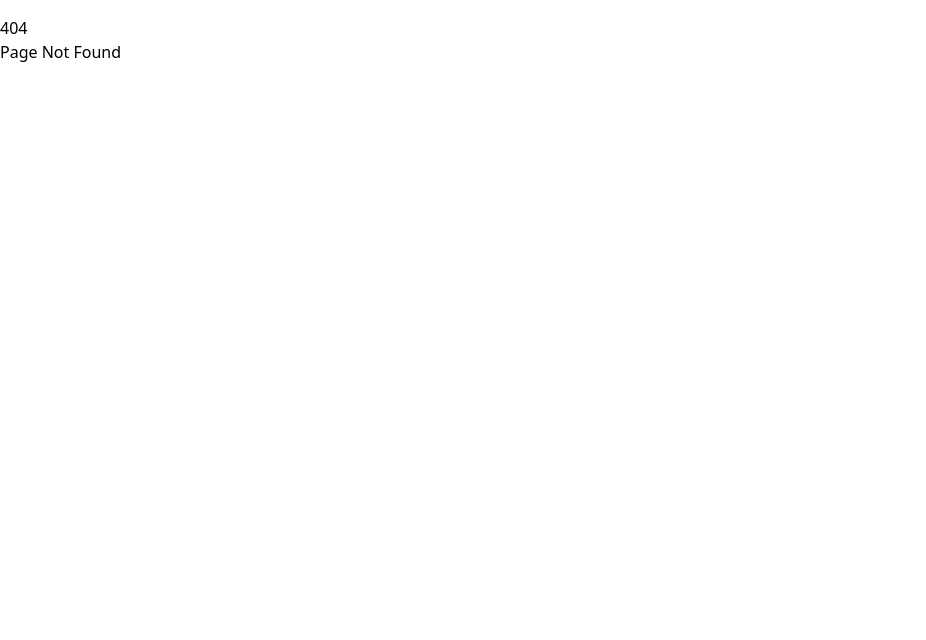
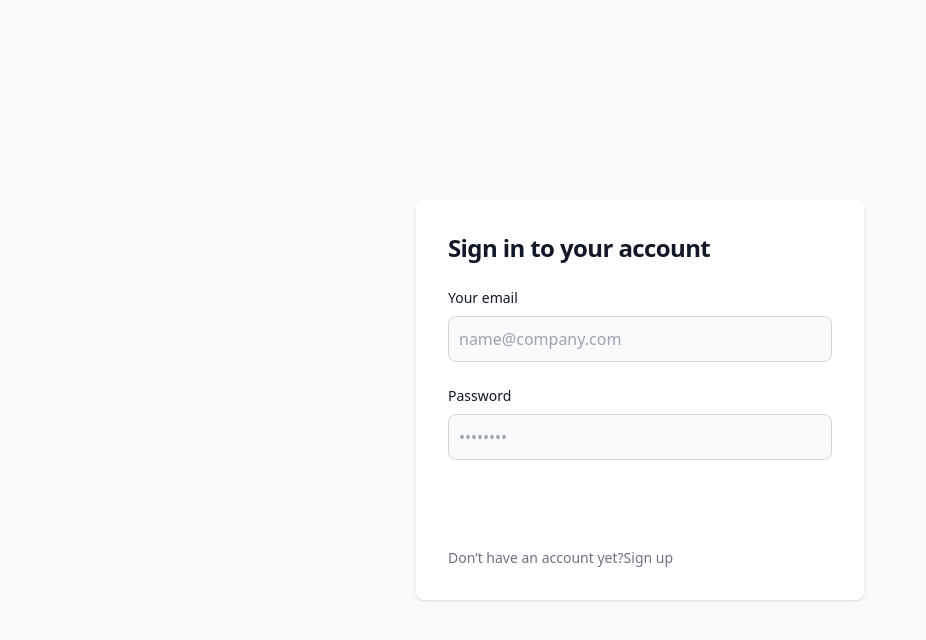
Before and after one commit to arthurduzhyy/react-blog, a React (Vite) app: page /login in a window 1280 px wide. Before the commit this address had no page. Shown: the top 640 px of the page, without its empty margins (0-926 px from the left). Built offline with nearby package versions, Linux system fonts and the light colour scheme.

Commit message:
Add login page

```diff
--- a/package.json
+++ b/package.json
@@ -12,6 +12,7 @@
   "dependencies": {
     "react": "^18.2.0",
     "react-dom": "^18.2.0",
+    "react-hook-form": "^7.53.1",
     "react-router-dom": "^6.27.0"
   },
   "devDependencies": {
--- /dev/null
+++ b/src/feature/auth/LoginPage.tsx
@@ -0,0 +1,81 @@
+import { useForm } from 'react-hook-form'
+import LoginService from './service/auth.service'
+
+const loginService = new LoginService()
+
+const LoginPage = () => {
+  const { register, handleSubmit, formState: { errors } } = useForm()
+  const onSubmit = async (data) => {
+    if (Object.keys(errors).length > 0) {
+      return
+    }
+    try {
+      const response = await loginService.login(data)
+    } catch (error) {
+      console.error('Login failed:', error)
+    }
+  }
+
+  return <section className="bg-gray-50 dark:bg-gray-900">
+    <div className="flex flex-col items-center justify-center px-6 py-8 mx-auto md:h-screen lg:py-0">
+      <div
+        className="w-full bg-white rounded-lg shadow dark:border md:mt-0 sm:max-w-md xl:p-0 dark:bg-gray-800 dark:border-gray-700">
+        <div className="p-6 space-y-4 md:space-y-6 sm:p-8">
+          <h1 className="text-xl font-bold leading-tight tracking-tight text-gray-900 md:text-2xl dark:text-white">
+            Sign in to your account
+          </h1>
+          <form className="space-y-4 md:space-y-6" onSubmit={handleSubmit(onSubmit)}>
+            <div>
+              <label htmlFor="email" className="block mb-2 text-sm font-medium text-gray-900 dark:text-white">
+                Your email
+              </label>
+              <input type="email" name="email" id="email"
+                     className="bg-gray-50 border border-gray-300 text-gray-900 rounded-lg
+                      focus:ring-primary-600 focus:border-primary-600 block w-full p-2.5 dark:bg-gray-700
+                      dark:border-gray-600 dark:placeholder-gray-400 dark:text-white dark:focus:ring-blue-500
+                      dark:focus:border-blue-500"
+                     placeholder="name@company.com" required  {...register('email', {
+                required: 'Email is required',
+                pattern: {
+                  value: /^[a-zA-Z0-9._%+-]+@[a-zA-Z0-9.-]+\.[a-zA-Z]{2,4}$/,
+                  message: 'Invalid email address'
+                }
+              })} />
+              {errors.email && <p className="text-red-500 text-xs mt-1">{errors.email.message}</p>}
+            </div>
+            <div>
+              <label htmlFor="password"
+                     className="block mb-2 text-sm font-medium text-gray-900 dark:text-white">Password</label>
+              <input type="password" name="password" id="password" placeholder="••••••••"
+                     className="bg-gray-50 border border-gray-300 text-gray-900 rounded-lg focus:ring-primary-600
+                      focus:border-primary-600 block w-full p-2.5 dark:bg-gray-700 dark:border-gray-600 dark:placeholder-gray-400
+                       dark:text-white dark:focus:ring-blue-500 dark:focus:border-blue-500"
+                     required=""
+                     {...register('password', {
+                       required: 'Password is required',
+                       minLength: { value: 8, message: 'Password must be at least 8 characters' },
+                       maxLength: { value: 16, message: 'Password must be at most 16 characters' }
+                     })}
+              />
+              {errors.password && <p className="text-red-500 text-xs mt-1">{errors.password.message}</p>}
+            </div>
+            <button type="submit"
+                    className="w-full text-white bg-primary-600 hover:bg-primary-700
+                    focus:ring-4 focus:outline-none focus:ring-primary-300
+                    font-medium rounded-lg text-sm px-5 py-2.5 text-center
+                    dark:bg-primary-600 dark:hover:bg-primary-700 dark:focus:ring-primary-800"
+            >
+              Sign in
+            </button>
+            <p className="text-sm font-light text-gray-500 dark:text-gray-400">
+              Don’t have an account yet?
+              <a href="#" className="font-medium text-primary-600 hover:underline dark:text-primary-500">Sign up</a>
+            </p>
+          </form>
+        </div>
+      </div>
+    </div>
+  </section>
+}
+
+export default LoginPage
--- /dev/null
+++ b/src/feature/auth/service/auth.service.ts
@@ -0,0 +1,31 @@
+import HttpClient from '../../../lib/http'
+import { LoginForm } from './types'
+
+class AuthService {
+  private httpClient: HttpClient
+
+  constructor() {
+    this.httpClient = new HttpClient()
+  }
+
+  public async login(data: LoginForm): Promise<Response> {
+    try {
+      console.log(data)
+      const response = await this.httpClient.post('/users/login', {
+        body: JSON.stringify(data)
+      })
+      console.log(JSON.stringify(data))
+      if (!response.ok) {
+        throw new Error('Login failed')
+      }
+      const result = await response.json()
+      this.httpClient.setToken(result.token)
+      return result
+    } catch (error) {
+      console.error('Error during login:', error)
+      throw error
+    }
+  }
+}
+
+export default AuthService
--- /dev/null
+++ b/src/feature/auth/service/types.ts
@@ -0,0 +1,4 @@
+export interface LoginForm{
+    email: string
+    password: string
+}
--- a/src/lib/http.ts
+++ b/src/lib/http.ts
@@ -43,7 +43,6 @@
 
     if (this.isObject(options.body) || !(options.body instanceof FormData)) {
       this.setHeader(options, 'Content-Type', 'application/json')
-      options.body = JSON.stringify(options.body)
     }
 
     const url = import.meta.env.VITE_API_URL + path
--- a/src/route/BasicDataRouter.tsx
+++ b/src/route/BasicDataRouter.tsx
@@ -1,4 +1,5 @@
 import { createBrowserRouter, createRoutesFromElements, Route, RouterProvider } from 'react-router-dom'
+import LoginPage from '../feature/auth/LoginPage'
 import Layout from '../component/layout/Layout'
 import NotFoundPage from '../component/NotFoundPage'
 
@@ -9,6 +10,7 @@
         <Route path="/" Component={Layout}>
           <Route path="*" Component={NotFoundPage} />
         </Route>
+        <Route path="/login" Component={LoginPage}/>
       </Route>
     )
   )
```
Also changed, not shown: 1 other file (tests, documents, lock files or other folders).
